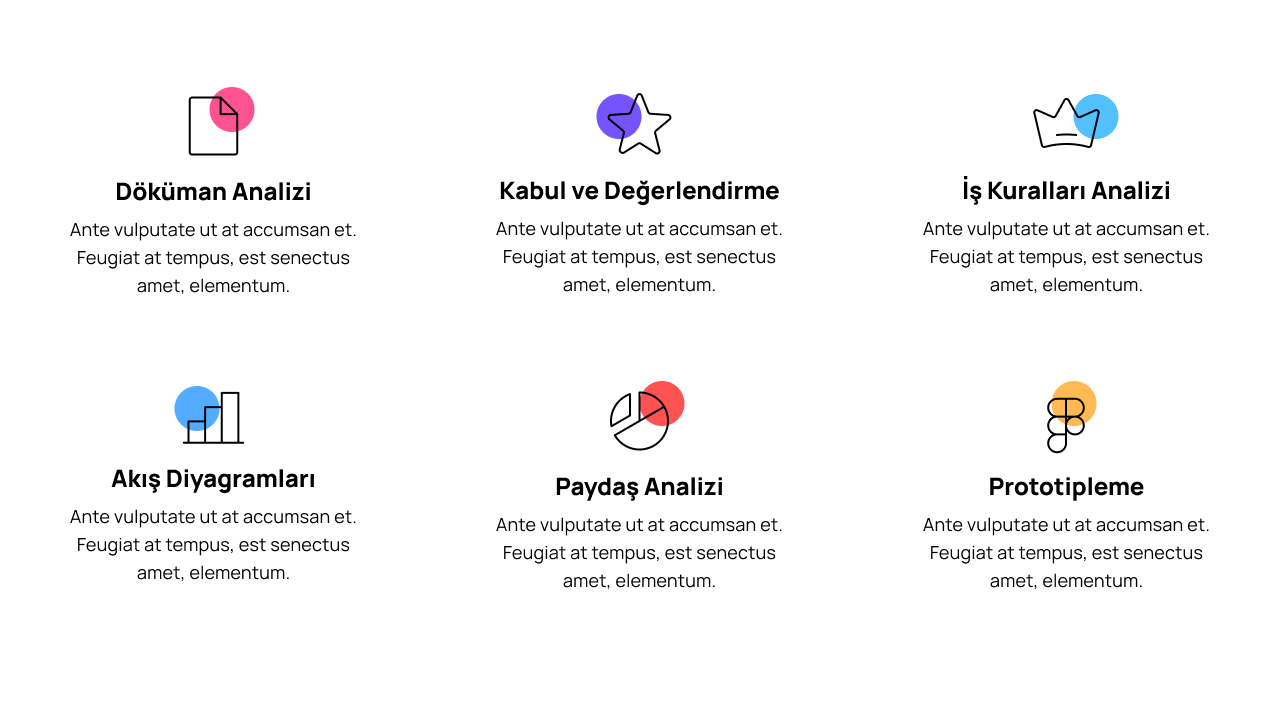
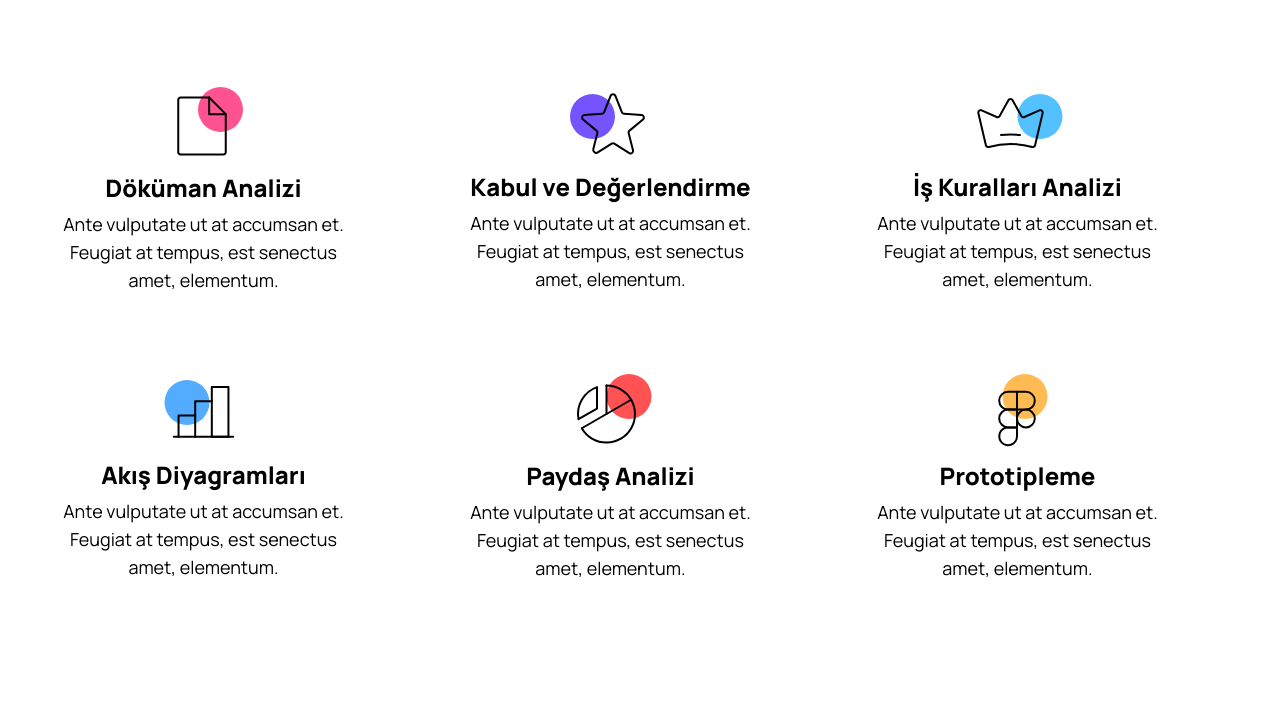
Before and after one commit to DKnehi/html-css-training, a website built with Parcel: page practice-two/src/index.html in a window 1280 px wide. Shown: the part 1075-1785 px from the top of the page. Built offline with nearby package versions, Linux system fonts and the light colour scheme.

Commit message:
Update process management section card, add grid to test management section

```diff
--- a/practice-two/src/index.html
+++ b/practice-two/src/index.html
@@ -74,23 +74,41 @@
                     uzman kadrolarımızla Proje Yönetimi, İş Analizi ve Test Yönetimi hizmetleri sunmaktayız.</p>
             </div>
             <div class="process-management-section-cardbox">
-                <div class="process-management-section-card dcmcard">
-                    <img src="./assets/images/process-management-section/Document-Analysis.png" alt="document">
+                <div class="process-management-section-card first-card">
+                    <img src="./assets/images/process-management-section/Document-Analysis.svg" alt="document">
+                    <h3 class="process-management-section-card-heading">Döküman Analizi</h3>
+                    <p class="process-management-section-card-subheading">Ante vulputate ut at accumsan et. Feugiat at
+                        tempus, est senectus amet, elementum.</p>
                 </div>
-                <div class="process-management-section-card actcard">
-                    <img src="./assets/images/process-management-section/Acceptance-Evaluation.png" alt="acceptance">
+                <div class="process-management-section-card second-card">
+                    <img src="./assets/images/process-management-section/Acceptance-Evaluation.svg" alt="acceptance">
+                    <h3 class="process-management-section-card-heading">Kabul ve Değerlendirme</h3>
+                    <p class="process-management-section-card-subheading">Ante vulputate ut at accumsan et. Feugiat at
+                        tempus, est senectus amet, elementum.</p>
                 </div>
-                <div class="process-management-section-card bsncard">
-                    <img src="./assets/images/process-management-section/Business-Rules-Analysis.png" alt="business">
+                <div class="process-management-section-card third-card">
+                    <img src="./assets/images/process-management-section/Business-Rules-Analysis.svg" alt="business">
+                    <h3 class="process-management-section-card-heading">İş Kuralları Analizi</h3>
+                    <p class="process-management-section-card-subheading">Ante vulputate ut at accumsan et. Feugiat at
+                        tempus, est senectus amet, elementum.</p>
                 </div>
-                <div class="process-management-section-card fdcard">
-                    <img src="./assets/images/process-management-section/Flow-Diagrams.png" alt="diagram">
+                <div class="process-management-section-card fourth-card">
+                    <img src="./assets/images/process-management-section/Flow-Diagrams.svg" alt="diagram">
+                    <h3 class="process-management-section-card-heading">Akış Diyagramları</h3>
+                    <p class="process-management-section-card-subheading">Ante vulputate ut at accumsan et. Feugiat at
+                        tempus, est senectus amet, elementum.</p>
                 </div>
-                <div class="process-management-section-card sacard">
-                    <img src="./assets/images/process-management-section/Stakeholder-Analysis.png" alt="analysis">
+                <div class="process-management-section-card fifth-card">
+                    <img src="./assets/images/process-management-section/Stakeholder-Analysis.svg" alt="stakehoder">
+                    <h3 class="process-management-section-card-heading">Paydaş Analizi</h3>
+                    <p class="process-management-section-card-subheading">Ante vulputate ut at accumsan et. Feugiat at
+                        tempus, est senectus amet, elementum.</p>
                 </div>
-                <div class="process-management-section-card ptcard">
-                    <img src="./assets/images/process-management-section/Prototype.png" alt="prototype">
+                <div class="process-management-section-card sixth-card">
+                    <img src="./assets/images/process-management-section/Prototype.svg" alt="prototype">
+                    <h3 class="process-management-section-card-heading">Prototipleme</h3>
+                    <p class="process-management-section-card-subheading">Ante vulputate ut at accumsan et. Feugiat at
+                        tempus, est senectus amet, elementum.</p>
                 </div>
             </div>
 
--- a/practice-two/src/styles/components/card.css
+++ b/practice-two/src/styles/components/card.css
@@ -2,6 +2,27 @@
 .process-management-section-cardbox {
     display: grid;
     row-gap: 80px;
+    place-items: center;
+}
+
+.process-management-section-card {
+    text-align: center;
+    width: 316px;
+}
+
+.process-management-section-card-heading {
+    font-weight: var(--font-weight-bolder);
+    font-size: var(--font-size-largest);
+    color: var(--color-black);
+    margin-top: 10px;
+}
+
+.process-management-section-card-subheading {
+    font-weight: var(--font-weight-normal);
+    font-size: var(--font-size-xsmall);
+    color: var(--color-black);
+    margin-top: 10px;
+    line-height: 28px;
 }
 
 @media (min-width: 768px) {
@@ -9,12 +30,12 @@
         grid-template-columns: repeat(2, 1fr);
     }
 
-    .actcard {
+    .second-card {
         grid-row: 2 / 2;
         grid-column: 1 / 2;
     }
 
-    .bsncard {
+    .third-card {
         grid-row: 3 / 4;
         grid-column: 1 / 2;
     }
@@ -25,12 +46,12 @@
         grid-template-columns: repeat(3, 1fr);
     }
 
-    .actcard {
+    .second-card {
         grid-row: 1 / 2;
         grid-column: 2 / 3;
     }
 
-    .bsncard {
+    .third-card {
         grid-row: 1 / 2;
         grid-column: 3 / 4;
     }
--- a/practice-two/src/styles/sections/test-management-section.css
+++ b/practice-two/src/styles/sections/test-management-section.css
@@ -26,6 +26,8 @@
 .test-management-section-lists-content {
     padding: 0 96px 84px 96px;
     margin-top: 55px;
+    display: grid;
+    place-items: center;
 }
 
 .test-management-section-lists-content-heading {
@@ -57,9 +59,7 @@
 
     .test-management-section-lists-content {
         padding: 0 61px 78px 61px;
-        display: flex;
-        justify-content: space-between;
-        align-items: center;
+        grid-template-columns: repeat(7, 1fr);
     }
 
     .test-management-section-lists-content-heading {
```
Also changed, not shown: practice-two/src/assets/images/process-management-section/Acceptance-Evaluation.png (deleted), practice-two/src/assets/images/process-management-section/Acceptance-Evaluation.svg (added), practice-two/src/assets/images/process-management-section/Business-Rules-Analysis.png (deleted), practice-two/src/assets/images/process-management-section/Business-Rules-Analysis.svg (added), practice-two/src/assets/images/process-management-section/Document-Analysis.png (deleted), practice-two/src/assets/images/process-management-section/Document-Analysis.svg (added), practice-two/src/assets/images/process-management-section/Flow-Diagrams.png (deleted), practice-two/src/assets/images/process-management-section/Flow-Diagrams.svg (added), practice-two/src/assets/images/process-management-section/Prototype.png (deleted), practice-two/src/assets/images/process-management-section/Prototype.svg (added), practice-two/src/assets/images/process-management-section/Stakeholder-Analysis.png (deleted), practice-two/src/assets/images/process-management-section/Stakeholder-Analysis.svg (added).
